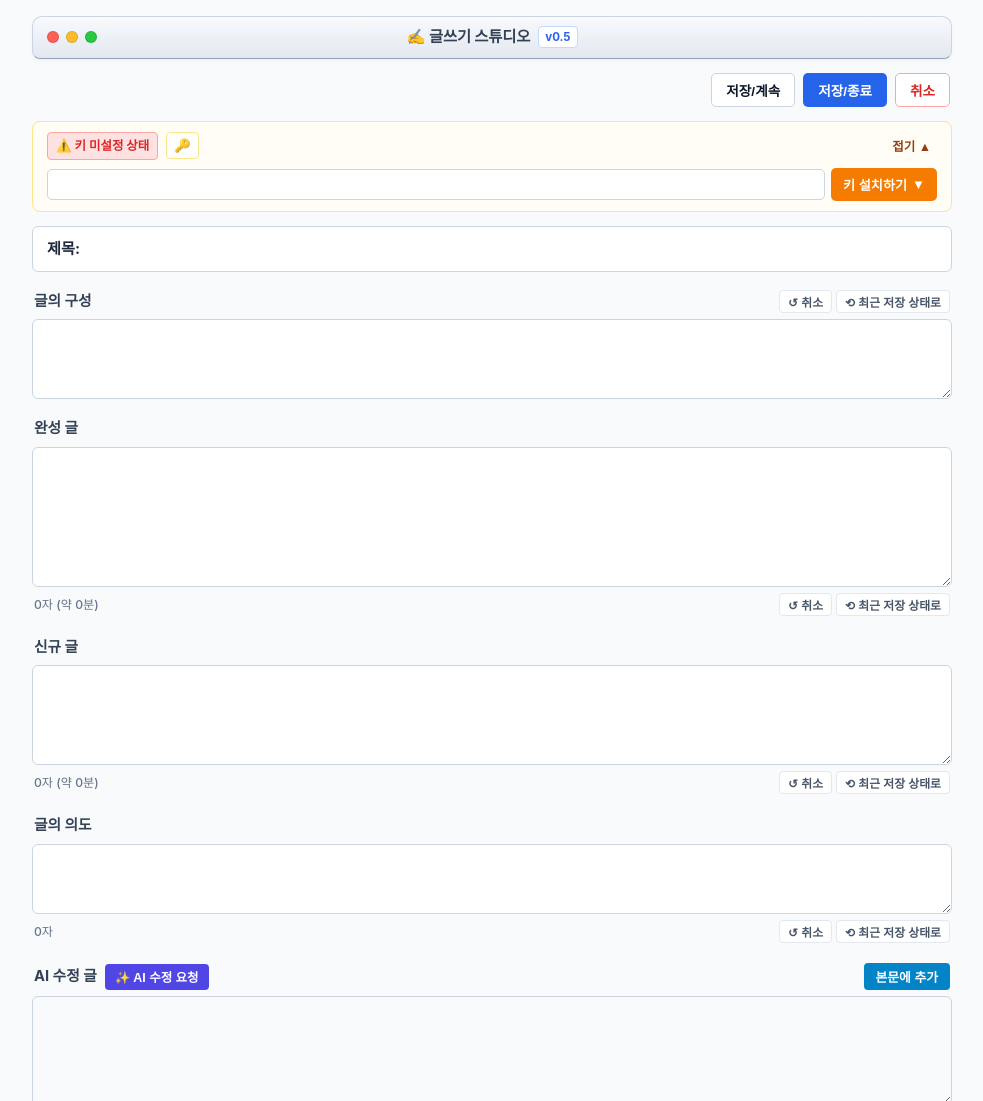
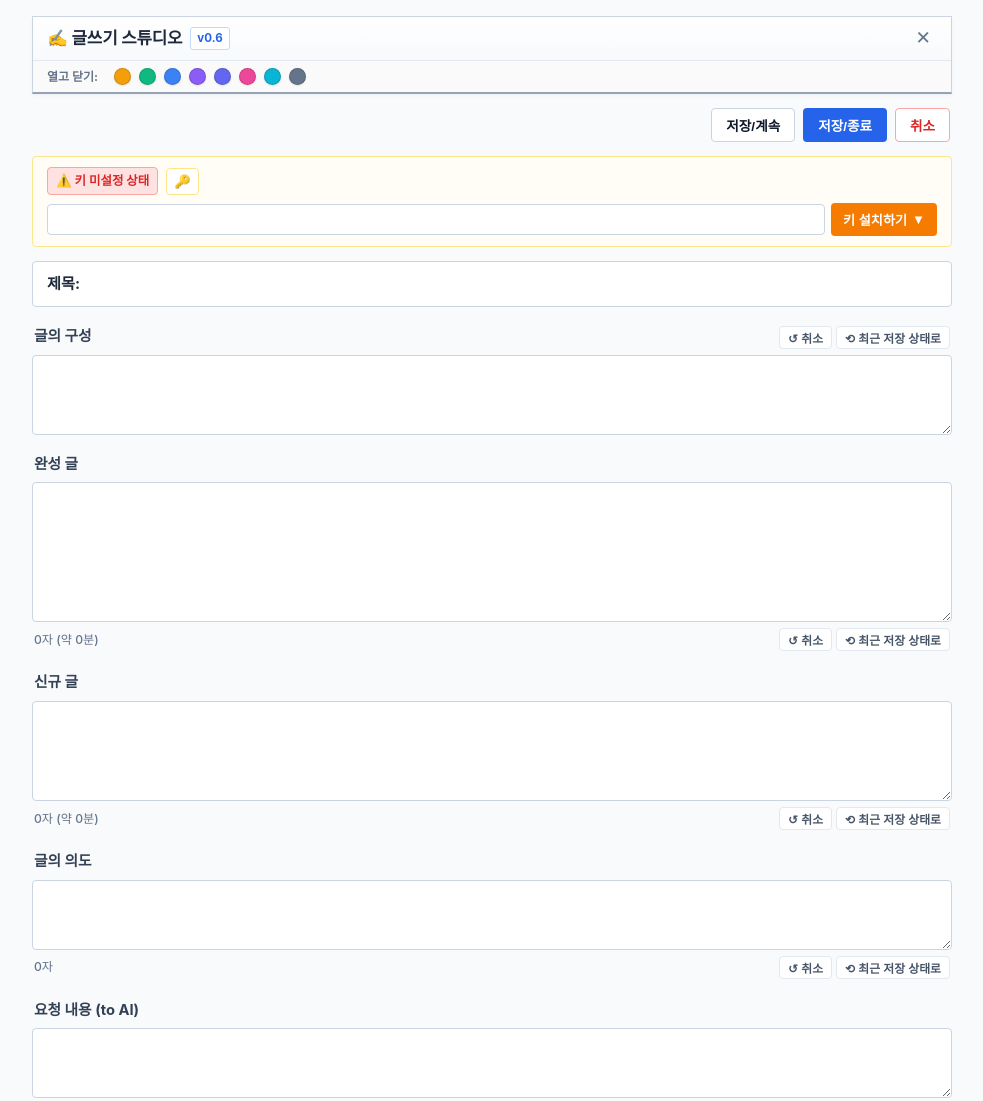
Before and after one commit to hairplane/writer, a plain HTML site: page index.html in a window 1280 px wide. Shown: the top 1101 px of the page, without its empty margins (148-1131 px from the left). Drawn offline with Linux system fonts and the light colour scheme.

Commit message:
<!-- v0.6: 헤더 직각화, 2번째 줄 7종 신호등 토글 바(접힘 시 '/' 표시), 신규 '요청 내용 (to AI)' 영역 추가 및 프롬프트 연동 -->

```diff
--- a/index.html
+++ b/index.html
@@ -1,4 +1,4 @@
-<!-- v0.5: 헤더를 macOS 윈도우 타이틀바 스타일(신호등 3색 버튼, 중앙 정렬 타이틀바)로 전면 개편하여 본문 영역과 시각적 분리 완성 -->
+<!-- v0.6: 헤더 직각화, 2번째 줄 7종 신호등 토글 바(접힘 시 '/' 표시), 신규 '요청 내용 (to AI)' 영역 추가 및 프롬프트 연동 -->
 <!DOCTYPE html>
 <html lang="ko">
 <head>
@@ -39,59 +39,41 @@
             gap: 14px;
         }
 
-        /* 1. macOS 윈도우 스타일 헤더 */
+        /* 1. 직각 모서리 2단 헤더 */
         header.mac-window-header {
+            display: flex;
+            flex-direction: column;
+            background: linear-gradient(180deg, #ffffff 0%, #f1f5f9 100%);
+            border: 1px solid #cbd5e1;
+            border-bottom: 2px solid #94a3b8;
+            border-radius: 0px; /* 스퀘어 모서리 */
+            box-shadow: 0 2px 4px rgba(0, 0, 0, 0.04);
+            user-select: none;
+        }
+
+        /* 헤더 1번째 줄 */
+        .header-top-row {
             display: flex;
             align-items: center;
             justify-content: space-between;
-            background: linear-gradient(180deg, #f8fafc 0%, #e2e8f0 100%);
-            border: 1px solid #cbd5e1;
-            border-bottom: 1.5px solid #94a3b8;
             padding: 8px 14px;
-            border-radius: 10px 10px 8px 8px;
-            box-shadow: 0 2px 5px rgba(0, 0, 0, 0.04);
-            user-select: none;
+            border-bottom: 1px solid #e2e8f0;
         }
 
-        /* 신호등 3색 점 */
-        .window-controls {
-            display: flex;
-            align-items: center;
-            gap: 7px;
-            width: 70px;
-        }
-
-        .dot {
-            width: 12px;
-            height: 12px;
-            border-radius: 50%;
-            display: inline-block;
-            cursor: pointer;
-            transition: opacity 0.2s, transform 0.1s;
-            border: 0.5px solid rgba(0, 0, 0, 0.12);
-        }
-        .dot:hover { opacity: 0.8; transform: scale(1.1); }
-        .dot-red { background-color: #ff5f56; }
-        .dot-yellow { background-color: #ffbd2e; }
-        .dot-green { background-color: #27c93f; }
-
-        /* 타이틀 바 중앙 정렬 */
         .header-title-wrap {
             display: flex;
             align-items: center;
-            justify-content: center;
             gap: 8px;
-            flex: 1;
         }
 
         .header-title-wrap h1 {
-            font-size: 0.96rem;
+            font-size: 1.05rem;
             font-weight: 700;
-            color: #334155;
+            color: #1e293b;
             letter-spacing: -0.01em;
             display: flex;
             align-items: center;
-            gap: 5px;
+            gap: 6px;
         }
 
         .header-title-wrap .version-tag {
@@ -100,15 +82,94 @@
             font-weight: 700;
             background: #ffffff;
             padding: 1px 6px;
-            border-radius: 4px;
+            border-radius: 3px;
             border: 1px solid #bfdbfe;
         }
 
-        .header-dummy-right {
-            width: 70px; /* 좌측 신호등과 대칭을 맞추기 위한 여백 */
+        .btn-close-app {
+            background: none;
+            border: none;
+            color: #64748b;
+            font-size: 1.15rem;
+            line-height: 1;
+            padding: 2px 6px;
+            cursor: pointer;
+            transition: all 0.2s;
+        }
+        .btn-close-app:hover {
+            color: #dc2626;
         }
 
-        /* 2. 헤더 하단 컴팩트 액션 툴바 */
+        /* 헤더 2번째 줄: 신호등 토글 바 */
+        .header-toggle-row {
+            display: flex;
+            align-items: center;
+            gap: 12px;
+            padding: 6px 14px;
+            background: #fafafa;
+            flex-wrap: wrap;
+        }
+
+        .toggle-guide-label {
+            font-size: 0.75rem;
+            font-weight: 700;
+            color: #64748b;
+            margin-right: 4px;
+        }
+
+        .traffic-group {
+            display: flex;
+            align-items: center;
+            gap: 8px;
+            flex-wrap: wrap;
+        }
+
+        /* 신호등 원형 버튼 공통 */
+        .traffic-btn {
+            position: relative;
+            width: 17px;
+            height: 17px;
+            border-radius: 50%;
+            display: inline-flex;
+            align-items: center;
+            justify-content: center;
+            cursor: pointer;
+            border: 0.5px solid rgba(0, 0, 0, 0.15);
+            transition: all 0.15s ease;
+            box-shadow: 0 1px 2px rgba(0,0,0,0.1);
+        }
+        .traffic-btn:hover {
+            transform: scale(1.15);
+            opacity: 0.9;
+        }
+
+        /* 신호등 색상별 정의 */
+        .tb-api { background-color: #f59e0b; }
+        .tb-outline { background-color: #10b981; }
+        .tb-completed { background-color: #3b82f6; }
+        .tb-newDraft { background-color: #8b5cf6; }
+        .tb-intent { background-color: #6366f1; }
+        .tb-promptReq { background-color: #ec4899; }
+        .tb-aiRefined { background-color: #06b6d4; }
+        .tb-snippets { background-color: #64748b; }
+
+        /* 닫혀 있을 때 슬래시(/) 표시 및 톤다운 */
+        .traffic-btn.is-closed {
+            filter: grayscale(0.5) brightness(0.85);
+            opacity: 0.7;
+        }
+        .traffic-btn.is-closed::after {
+            content: '/';
+            position: absolute;
+            font-size: 13px;
+            font-weight: 900;
+            color: #ffffff;
+            line-height: 1;
+            text-shadow: 0 1px 2px rgba(0,0,0,0.6);
+            transform: translateY(-0.5px);
+        }
+
+        /* 2. 헤더 하단 독립 액션 툴바 */
         .action-toolbar-clean {
             display: flex;
             justify-content: flex-end;
@@ -121,7 +182,7 @@
             padding: 6px 14px;
             font-size: 0.85rem;
             font-weight: 600;
-            border-radius: 5px;
+            border-radius: 4px;
             border: 1px solid transparent;
             cursor: pointer;
             transition: all 0.2s ease;
@@ -147,12 +208,12 @@
         }
         .btn-danger:hover { background-color: #fef2f2; }
 
-        /* 3. API 키 관리 박스 (테두리 유지 + 토글 접기/펼치기) */
+        /* 3. API 키 관리 박스 */
         .api-box {
             background: #fffdf5;
             border: 1px solid #fde68a;
             padding: 10px 14px;
-            border-radius: 8px;
+            border-radius: 4px;
             display: flex;
             flex-direction: column;
             gap: 8px;
@@ -200,18 +261,6 @@
             transform: scale(1.05);
         }
 
-        .btn-api-toggle {
-            background: none;
-            border: none;
-            color: #92400e;
-            font-size: 0.78rem;
-            font-weight: 600;
-            cursor: pointer;
-            padding: 2px 6px;
-            border-radius: 4px;
-        }
-        .btn-api-toggle:hover { background: #fef3c7; }
-
         .api-row {
             display: flex;
             align-items: center;
@@ -226,7 +275,7 @@
             padding: 7px 10px;
             font-size: 0.85rem;
             border: 1px solid #cbd5e1;
-            border-radius: 5px;
+            border-radius: 4px;
             outline: none;
             background: #fff;
         }
@@ -245,7 +294,7 @@
             color: white;
             border: none;
             padding: 7px 12px;
-            border-radius: 5px;
+            border-radius: 4px;
             font-size: 0.82rem;
             font-weight: 700;
             cursor: pointer;
@@ -266,7 +315,7 @@
             color: white;
             border: none;
             padding: 7px 10px;
-            border-radius: 5px;
+            border-radius: 4px;
             font-size: 0.82rem;
             font-weight: 700;
             cursor: pointer;
@@ -282,7 +331,7 @@
             min-width: 150px;
             box-shadow: 0px 6px 14px rgba(0,0,0,0.12);
             border: 1px solid #e2e8f0;
-            border-radius: 6px;
+            border-radius: 4px;
             z-index: 50;
             overflow: hidden;
         }
@@ -310,7 +359,7 @@
             color: white;
             border: none;
             padding: 7px 10px;
-            border-radius: 5px;
+            border-radius: 4px;
             font-size: 0.82rem;
             font-weight: 700;
             cursor: pointer;
@@ -325,7 +374,7 @@
             gap: 10px;
             background: #ffffff;
             padding: 10px 14px;
-            border-radius: 6px;
+            border-radius: 4px;
             border: 1px solid var(--border-color);
         }
 
@@ -351,6 +400,7 @@
             flex-direction: column;
             gap: 4px;
             margin-top: 2px;
+            transition: all 0.2s ease;
         }
 
         .section-header-line {
@@ -378,7 +428,7 @@
             font-size: 0.94rem;
             line-height: 1.6;
             border: 1px solid var(--border-color);
-            border-radius: 6px;
+            border-radius: 4px;
             background: #ffffff;
             outline: none;
             resize: vertical;
@@ -407,9 +457,7 @@
             gap: 6px;
         }
 
-        .stat-info {
-            font-weight: 500;
-        }
+        .stat-info { font-weight: 500; }
 
         .restore-group {
             display: flex;
@@ -467,52 +515,57 @@
             body { padding: 10px 12px 30px; }
             .action-toolbar-clean { justify-content: flex-start; }
             .section-header-line { flex-wrap: wrap; gap: 6px; }
-            .window-controls { width: 50px; }
-            .header-dummy-right { width: 50px; }
         }
     </style>
 </head>
 <body>
 
 <div class="container">
-    <!-- 1. macOS 윈도우 스타일 헤더 -->
+    <!-- 1. 스퀘어 모서리 2단 헤더 -->
     <header class="mac-window-header">
-        <!-- 좌측 신호등 3색 버튼 (빨강: 창닫기, 노랑: API키창 접기/펼치기, 초록: 팁) -->
-        <div class="window-controls">
-            <span class="dot dot-red" onclick="cancelAndClose()" title="창 닫기"></span>
-            <span class="dot dot-yellow" onclick="toggleApiBox()" title="API 설정창 접기/펼치기"></span>
-            <span class="dot dot-green" onclick="alert('글쓰기 스튜디오가 활성화되어 있습니다.')" title="상태 정상"></span>
+        <!-- 1번째 줄: 타이틀 및 창닫기 -->
+        <div class="header-top-row">
+            <div class="header-title-wrap">
+                <h1>✍️ 글쓰기 스튜디오</h1>
+                <span class="version-tag">v0.6</span>
+            </div>
+            <button type="button" class="btn-close-app" onclick="cancelAndClose()" title="창 닫기">✕</button>
         </div>
 
-        <!-- 중앙 타이틀바 -->
-        <div class="header-title-wrap">
-            <h1>✍️ 글쓰기 스튜디오</h1>
-            <span class="version-tag">v0.5</span>
+        <!-- 2번째 줄: 8개 항목 신호등 토글 바 -->
+        <div class="header-toggle-row">
+            <span class="toggle-guide-label">열고 닫기:</span>
+            <div class="traffic-group">
+                <span id="dot_api" class="traffic-btn tb-api" onclick="toggleSection('api')" title="API 설정 열고 닫기"></span>
+                <span id="dot_outline" class="traffic-btn tb-outline" onclick="toggleSection('outline')" title="글의 구성 열고 닫기"></span>
+                <span id="dot_completed" class="traffic-btn tb-completed" onclick="toggleSection('completed')" title="완성 글 열고 닫기"></span>
+                <span id="dot_newDraft" class="traffic-btn tb-newDraft" onclick="toggleSection('newDraft')" title="신규 글 열고 닫기"></span>
+                <span id="dot_intent" class="traffic-btn tb-intent" onclick="toggleSection('intent')" title="글의 의도 열고 닫기"></span>
+                <span id="dot_promptReq" class="traffic-btn tb-promptReq" onclick="toggleSection('promptReq')" title="요청 내용 (to AI) 열고 닫기"></span>
+                <span id="dot_aiRefined" class="traffic-btn tb-aiRefined" onclick="toggleSection('aiRefined')" title="AI 수정 글 열고 닫기"></span>
+                <span id="dot_snippets" class="traffic-btn tb-snippets" onclick="toggleSection('snippets')" title="보관 글 열고 닫기"></span>
+            </div>
         </div>
-
-        <!-- 우측 여백 밸런스용 빈 블록 -->
-        <div class="header-dummy-right"></div>
     </header>
 
-    <!-- 2. 헤더 하단 독립 액션 버튼 -->
+    <!-- 2. 헤더 하단 액션 버튼 -->
     <div class="action-toolbar-clean">
         <button type="button" class="btn btn-default" onclick="saveWork('stay')">저장/계속</button>
         <button type="button" class="btn btn-primary" onclick="saveWork('exit')">저장/종료</button>
         <button type="button" class="btn btn-danger" onclick="cancelWork()">취소</button>
     </div>
 
-    <!-- 3. API 키 관리 (테두리 유지 + 접기/펼치기 토글 + 열쇠 아이콘) -->
-    <div id="apiBox" class="api-box">
+    <!-- 3. API 키 관리 (신호등 1번 연동) -->
+    <div id="sec_api" class="api-box">
         <div class="api-box-header">
             <div class="api-header-left">
-                <span id="apiStatusBadge" class="api-status-badge">⚠️ 키 미설정 상태</span>
+                <span id="apiStatusBadge" class="api-status-badge">⚠️️ 키 미설정 상태</span>
                 <a href="https://aistudio.google.com/app/apikey" target="_blank" rel="noopener noreferrer" class="btn-key-compact" title="Google AI Studio 키 발급/관리 콘솔 열기">
                     🔑
                 </a>
             </div>
-            <button type="button" id="btnApiToggle" class="btn-api-toggle" onclick="toggleApiBox()">접기 ▲</button>
         </div>
-        <div id="apiBoxBody" class="api-row">
+        <div class="api-row">
             <input type="password" id="apiKeyInput" oninput="checkKeyInputState()">
             <div class="api-btn-group">
                 <div class="dropdown" id="apiDropdownContainer">
@@ -531,14 +584,14 @@
         </div>
     </div>
 
-    <!-- 4. 제목 한 줄 배치 -->
+    <!-- 4. 제목 한 줄 배치 (항상 고정) -->
     <div class="title-row">
         <label for="essayTitle">제목:</label>
         <input type="text" id="essayTitle" oninput="markDirty()">
     </div>
 
-    <!-- 5. 글의 구성 (작은 글머리) -->
-    <div class="editor-section">
+    <!-- 5. 글의 구성 (신호등 2번 연동) -->
+    <div id="sec_outline" class="editor-section">
         <div class="section-header-line">
             <span class="section-title">글의 구성</span>
             <div class="restore-group">
@@ -549,8 +602,8 @@
         <textarea id="essayOutline" class="flat-textarea" style="min-height: 80px;" onkeydown="handleBulletEnter(event, this)" oninput="handleFieldInput('outline')"></textarea>
     </div>
 
-    <!-- 6. 완성 글 -->
-    <div class="editor-section">
+    <!-- 6. 완성 글 (신호등 3번 연동) -->
+    <div id="sec_completed" class="editor-section">
         <div class="section-header-line">
             <span class="section-title">완성 글</span>
         </div>
@@ -564,8 +617,8 @@
         </div>
     </div>
 
-    <!-- 7. 신규 글 -->
-    <div class="editor-section">
+    <!-- 7. 신규 글 (신호등 4번 연동) -->
+    <div id="sec_newDraft" class="editor-section">
         <div class="section-header-line">
             <span class="section-title">신규 글</span>
         </div>
@@ -579,8 +632,8 @@
         </div>
     </div>
 
-    <!-- 8. 글의 의도 -->
-    <div class="editor-section">
+    <!-- 8. 글의 의도 (신호등 5번 연동) -->
+    <div id="sec_intent" class="editor-section">
         <div class="section-header-line">
             <span class="section-title">글의 의도</span>
         </div>
@@ -594,8 +647,23 @@
         </div>
     </div>
 
-    <!-- 9. AI 수정 글 -->
-    <div class="editor-section">
+    <!-- 9. 요청 내용 (to AI) [신규 추가] (신호등 6번 연동) -->
+    <div id="sec_promptReq" class="editor-section">
+        <div class="section-header-line">
+            <span class="section-title">요청 내용 (to AI)</span>
+        </div>
+        <textarea id="promptReqText" class="flat-textarea" style="min-height: 60px;" oninput="handleFieldInput('promptReq')"></textarea>
+        <div class="status-toolbar-flat">
+            <span class="stat-info" id="stat_promptReq">0자</span>
+            <div class="restore-group">
+                <button type="button" class="btn-restore-icon" onclick="undoField('promptReq')">↺ 취소</button>
+                <button type="button" class="btn-restore-icon" onclick="restoreSaved('promptReq')">⟲ 최근 저장 상태로</button>
+            </div>
+        </div>
+    </div>
+
+    <!-- 10. AI 수정 글 (신호등 7번 연동) -->
+    <div id="sec_aiRefined" class="editor-section">
         <div class="section-header-line">
             <div class="section-header-left">
                 <span class="section-title">AI 수정 글</span>
@@ -613,8 +681,8 @@
         </div>
     </div>
 
-    <!-- 10. 보관 글 -->
-    <div class="editor-section">
+    <!-- 11. 보관 글 (신호등 8번 연동) -->
+    <div id="sec_snippets" class="editor-section">
         <div class="section-header-line">
             <span class="section-title">보관 글</span>
         </div>
@@ -631,7 +699,7 @@
 
 <script>
     const PUBLIC_SHARED_KEY = "__GEMINI_API_KEY__";
-    const STORAGE_KEY = "WRITER_STUDIO_DATA_V05";
+    const STORAGE_KEY = "WRITER_STUDIO_DATA_V06";
     const $ = id => document.getElementById(id);
 
     let isDirty = false;
@@ -642,6 +710,7 @@
         completed: 'completedText',
         newDraft: 'newDraftText',
         intent: 'draftIntent',
+        promptReq: 'promptReqText',
         aiRefined: 'aiRefinedText',
         snippets: 'savedSnippets'
     };
@@ -664,16 +733,26 @@
     function markDirty() { isDirty = true; }
 
     /* ==========================================================================
-       API Key 관리 시스템 및 토글
+       신호등 원클릭 열고 닫기(접기/펼치기) 제어 엔진
        ========================================================================== */
-    function toggleApiBox() {
-        const body = $('apiBoxBody');
-        const btn = $('btnApiToggle');
-        const isHidden = body.style.display === 'none';
-        body.style.display = isHidden ? 'flex' : 'none';
-        btn.innerText = isHidden ? '접기 ▲' : '펼치기 ▼';
+    function toggleSection(key) {
+        const sec = $(`sec_${key}`);
+        const dot = $(`dot_${key}`);
+        if (!sec || !dot) return;
+
+        const isClosed = sec.style.display === 'none';
+        if (isClosed) {
+            sec.style.display = (key === 'api') ? 'flex' : 'flex';
+            dot.classList.remove('is-closed');
+        } else {
+            sec.style.display = 'none';
+            dot.classList.add('is-closed');
+        }
     }
 
+    /* ==========================================================================
+       API Key 관리 시스템
+       ========================================================================== */
     function checkApiKeyStatus() {
         const savedKey = localStorage.getItem("GEMINI_USER_API_KEY");
         const keyType = localStorage.getItem("GEMINI_KEY_TYPE");
@@ -872,7 +951,7 @@
             if (statEl) {
                 statEl.innerText = `${len.toLocaleString()}자 (약 ${readingTime}분)`;
             }
-        } else if (key === 'intent' || key === 'snippets') {
+        } else if (key === 'intent' || key === 'promptReq' || key === 'snippets') {
             const statEl = $(`stat_${key}`);
             if (statEl) {
                 statEl.innerText = `${len.toLocaleString()}자`;
@@ -902,10 +981,11 @@
         completedEl.value = currentCompleted ? currentCompleted + "\n\n" + textToAppend : textToAppend;
         handleFieldInput('completed');
 
-        $('newDraftText').value = '';
-        $('draftIntent').value = '';$('aiRefinedText').value = '';
+        $('newDraftText').value = '';$('draftIntent').value = '';
+        $('promptReqText').value = '';$('aiRefinedText').value = '';
         handleFieldInput('newDraft');
         handleFieldInput('intent');
+        handleFieldInput('promptReq');
         handleFieldInput('aiRefined');
     }
 
@@ -916,6 +996,7 @@
             completed: $('completedText').value,
             newDraft: $('newDraftText').value,
             intent: $('draftIntent').value,
+            promptReq: $('promptReqText').value,
             aiRefined: $('aiRefinedText').value,
             snippets: $('savedSnippets').value,
             updatedAt: new Date().toISOString()
@@ -950,6 +1031,7 @@
             if (data.completed) $('completedText').value = data.completed;
             if (data.newDraft) $('newDraftText').value = data.newDraft;
             if (data.intent) $('draftIntent').value = data.intent;
+            if (data.promptReq) $('promptReqText').value = data.promptReq;
             if (data.aiRefined) $('aiRefinedText').value = data.aiRefined;
             if (data.snippets) $('savedSnippets').value = data.snippets;
             initFieldStates();
@@ -980,7 +1062,7 @@
     }
 
     /* ==========================================================================
-       Gemini API AI 수정 파이프라인
+       Gemini API AI 수정 파이프라인 (요청 내용 반영)
        ========================================================================== */
     async function requestAiRefine() {
         const apiKey = localStorage.getItem("GEMINI_USER_API_KEY");
@@ -991,13 +1073,14 @@
         const completed = $('completedText').value.trim();
         const newDraft = $('newDraftText').value.trim();
         const intent = $('draftIntent').value.trim();
+        const promptReq = $('promptReqText').value.trim();
 
         if (!newDraft) {
             return alert('신규 글을 먼저 작성해주세요.');
         }
 
         const prompt = `당신은 유려한 감성과 논리적인 구조를 겸비한 브런치 전문 에세이 편집자이자 라이팅 코치입니다.
-다음 세 가지 정보를 분석하여 신규 글을 검토하고 퇴고안을 작성해주세요.
+다음 정보들을 분석하여 신규 글을 검토하고 퇴고안을 작성해주세요.
 
 [이제까지 작성 완료된 글]:
 ${completed || "(첫 단락입니다)"}
@@ -1008,9 +1091,12 @@ ${newDraft}
 [글의 의도]:
 ${intent || "(별도 의도 없음)"}
 
+[AI에게 바라는 구체적 요청 사항]:
+${promptReq || "(기본 자연스러운 흐름 퇴고 요망)"}
+
 [수정 가이드]:
-1. 신규 글의 의도를 고려하여, 이제까지 작성 완료된 글의 흐름에 이 글이 자연스러운지 채택 여부를 먼저 판단하세요.
-2. 사용하기로 했다면, 글의 흐름에 맞춰 브런치 에세이 특유의 유려하고 정돈된 문체로 수정 완성 단락을 작성해 주세요.
+1. 신규 글의 의도와 구체적인 요청 사항을 충실히 반영하여, 이제까지 작성 완료된 글의 흐름에 이 글이 자연스러운지 채택 여부를 먼저 판단하세요.
+2. 사용하기로 했다면, 요청 사항에 맞춰 브런치 에세이 특유의 유려하고 정돈된 문체로 수정 완성 단락을 작성해 주세요.
 3. 출력 형식:
 - 채택 판단 코멘트(1줄)
 - [수정 완성 단락]`;
```
